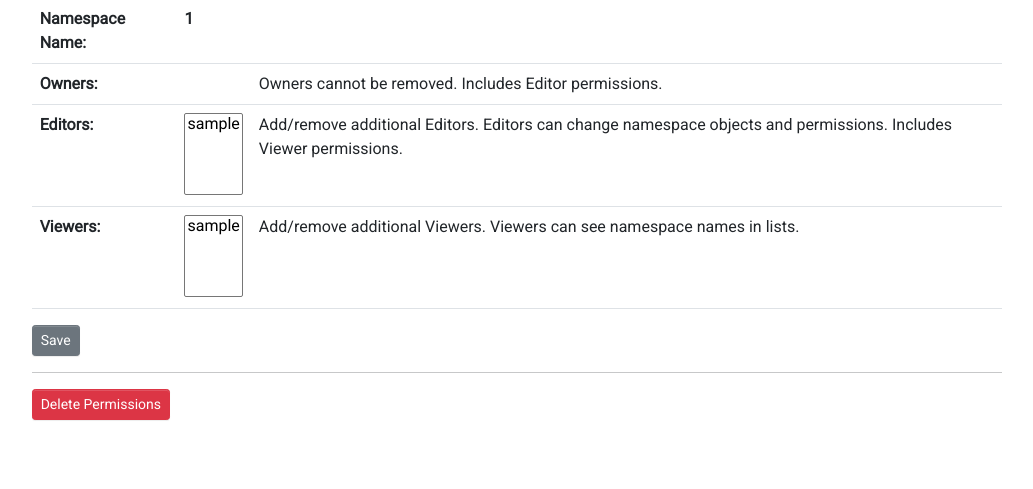
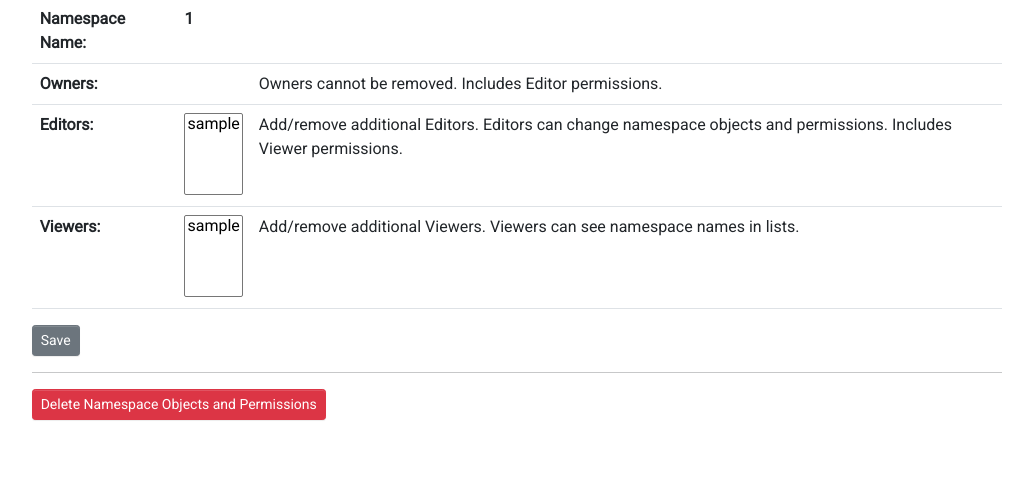
Before and after one commit to arenaxr/arena-account, a Django app: page /user/profile/namespaces/1 in a window 1280 px wide. Shown: the part 179-668 px from the top of the page, without its empty margins (123-1156 px from the left). Run offline with Django 3.2, Linux system fonts and the light colour scheme; the visitor is signed in with stand-in values (Sample User, id 1); data comes from the database, SQL or seed files in the repository; some libraries are stand-ins or nearby versions.

Commit message:
fix(namespace): update namespace deletes to include objects, increase delete warnings

```diff
--- a/users/templates/users/device_perm_detail.html
+++ b/users/templates/users/device_perm_detail.html
@@ -60,7 +60,8 @@
                 <button type="submit" class="btn btn-secondary btn-sm" name="save">Save</button>
                 <button type="submit" class="btn btn-secondary btn-sm" name="token">Generate MQTT Token</button>
                 <hr />
-                <input type="button" class="btn btn-danger btn-sm" onclick="clickDelete(this);" value="Delete Permissions" />
+                <input type="button" class="btn btn-danger btn-sm" onclick="clickDelete(this);"
+                    value="Delete Device Permissions" />
             </form>
 
         </div>
@@ -80,7 +81,8 @@
 
         async function clickDelete() {
             Swal.fire({
-                title: 'Are you sure you want to delete device permissions: {{ device.name }}?',
+                title: 'Are you sure you want to delete all device permissions for: {{ device.name }}?',
+                icon: 'warning',
                 showCancelButton: true,
                 confirmButtonText: `Yes`,
                 customClass: {
--- a/users/templates/users/namespace_perm_detail.html
+++ b/users/templates/users/namespace_perm_detail.html
@@ -25,16 +25,19 @@
                     <tr>
                         <td><b>Editors:</b></td>
                         <td>{{ form.editors }}</td>
-                    <td>Add/remove additional Editors. Editors can change namespace objects and permissions. Includes Viewer permissions.</td>
+                        <td>Add/remove additional Editors. Editors can change namespace objects and permissions.
+                            Includes Viewer permissions.</td>
                     </tr>
                     <tr>
                         <td><b>Viewers:</b></td>
                         <td>{{ form.viewers }}</td>
                         <td>Add/remove additional Viewers. Viewers can see namespace names in lists.</td>
-                </tr>                </table>
+                    </tr>
+                </table>
                 <button type="submit" class="btn btn-secondary btn-sm" name="save">Save</button>
                 <hr />
-                <input type="button" class="btn btn-danger btn-sm" onclick="clickDelete(this);" value="Delete Permissions" />
+                <input type="button" class="btn btn-danger btn-sm" onclick="clickDelete(this);"
+                    value="Delete Namespace Objects and Permissions" />
             </form>
 
         </div>
@@ -47,7 +50,8 @@
 
         async function clickDelete() {
             Swal.fire({
-                title: 'Are you sure you want to delete namespace permissions: {{ namespace.name }}?',
+                title: 'Are you sure you want to delete all namespace objects and permissions for: {{ namespace.name }}/+?',
+                icon: 'warning',
                 showCancelButton: true,
                 confirmButtonText: `Yes`,
                 customClass: {
--- a/users/templates/users/scene_perm_detail.html
+++ b/users/templates/users/scene_perm_detail.html
@@ -88,7 +88,7 @@
                     class="btn btn-secondary btn-sm">Edit Scene Objects</a>
                 <hr />
                 <input type="button" class="btn btn-danger btn-sm" onclick="clickDelete(this);"
-                    value="Delete Objects and Permissions" />
+                    value="Delete Scene Objects and Permissions" />
             </form>
 
         </div>
@@ -116,7 +116,8 @@
 
         async function clickDelete() {
             Swal.fire({
-                title: 'Are you sure you want to delete scene objects and permissions: {{ scene.name }}?',
+                title: 'Are you sure you want to delete all scene objects and permissions for: {{ scene.name }}?',
+                icon: 'warning',
                 showCancelButton: true,
                 confirmButtonText: `Yes`,
                 customClass: {
--- a/users/templates/users/user_profile.html
+++ b/users/templates/users/user_profile.html
@@ -381,7 +381,8 @@
             const {
                 value: text
             } = await Swal.fire({
-                title: 'Are you sure you want to delete account {{ user.get_username }} and all {{ user.get_username }}/+ scenes?',
+                title: 'Are you sure you want to delete account "{{ user.get_username }}" and all files and scenes for: {{ user.get_username }}/+?',
+                icon: 'warning',
                 showCancelButton: true,
                 confirmButtonText: `Yes`,
                 customClass: {
--- a/users/views.py
+++ b/users/views.py
@@ -235,8 +235,13 @@ def namespace_perm_detail(request, pk):
                 return redirect("users:user_profile")
         elif "delete" in request.POST:
             # delete account namespace data
-            namespace.delete()
-            messages.success(request, f"Removed namespace permissions: {pk}")
+            if namespace.pk:
+                namespace.delete()
+                messages.success(request, f"Removed namespace permissions: {pk}")
+            # delete persist objects for this namespace
+            if delete_persist_namespace_objects(pk):
+                messages.success(request, f"Removed namespace persistence objects: {pk}")
+
             return redirect("users:user_profile")
     else:
         form = NamespaceForm(instance=namespace)
@@ -275,8 +280,9 @@ def scene_perm_detail(request, pk):
                 return redirect("users:user_profile")
         elif "delete" in request.POST:
             # delete account scene data
-            scene.delete()
-            messages.success(request, f"Removed scene permissions: {pk}")
+            if scene.pk:
+                scene.delete()
+                messages.success(request, f"Removed scene permissions: {pk}")
             # delete persist scene data
             namespace, sceneId = pk.split("/")
             if delete_persist_scene_objects(namespace, sceneId):
@@ -336,8 +342,9 @@ def device_perm_detail(request, pk):
                 return redirect("users:user_profile")
         elif "delete" in request.POST:
             # delete account device data
-            device.delete()
-            messages.success(request, f"Removed device permissions: {pk}")
+            if device.pk:
+                device.delete()
+                messages.success(request, f"Removed device permissions: {pk}")
             return redirect("users:user_profile")
         elif "token" in request.POST:
             token = generate_arena_token(
```
Lines whose indentation alone changed are shown as unchanged.
